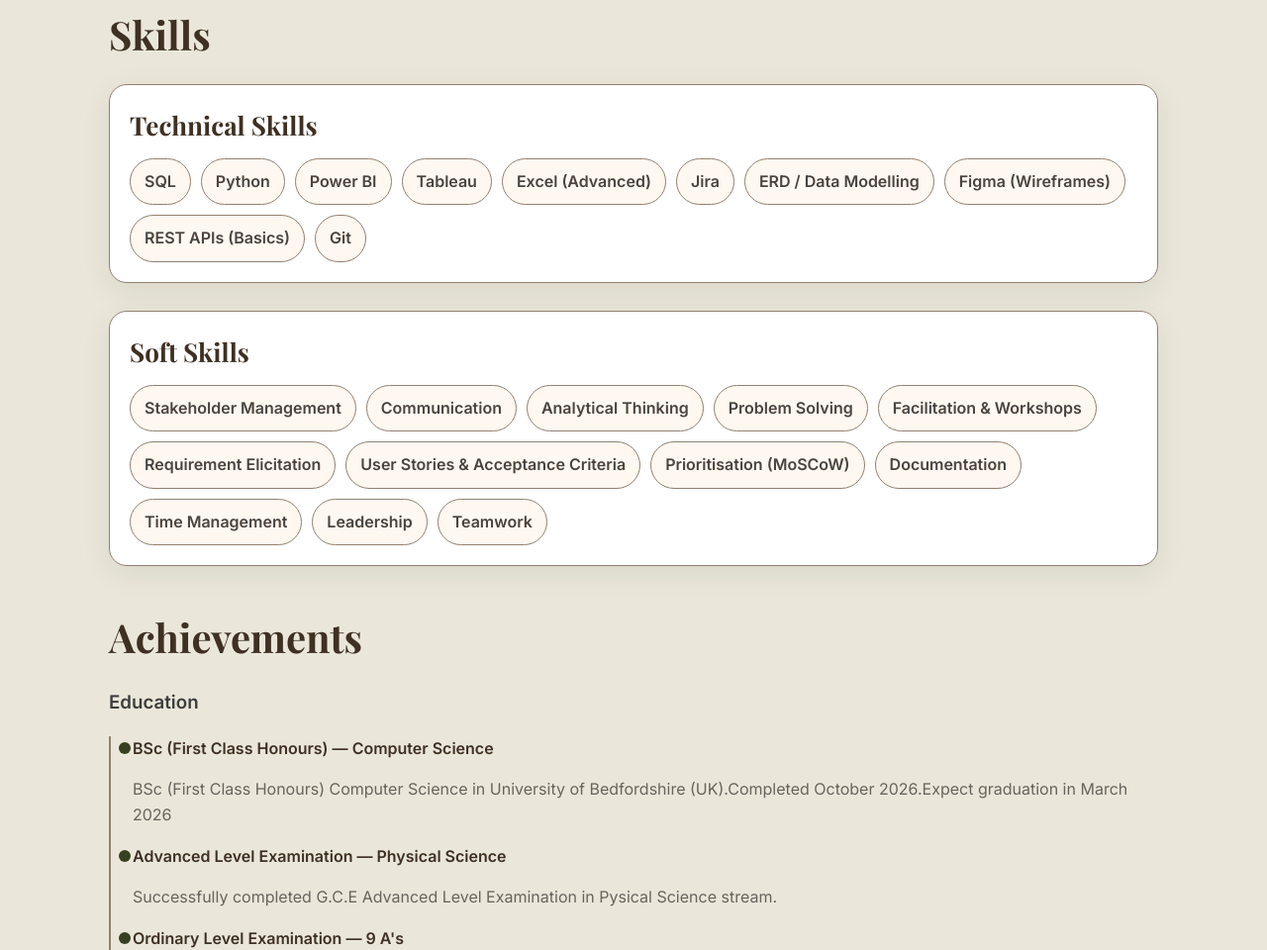
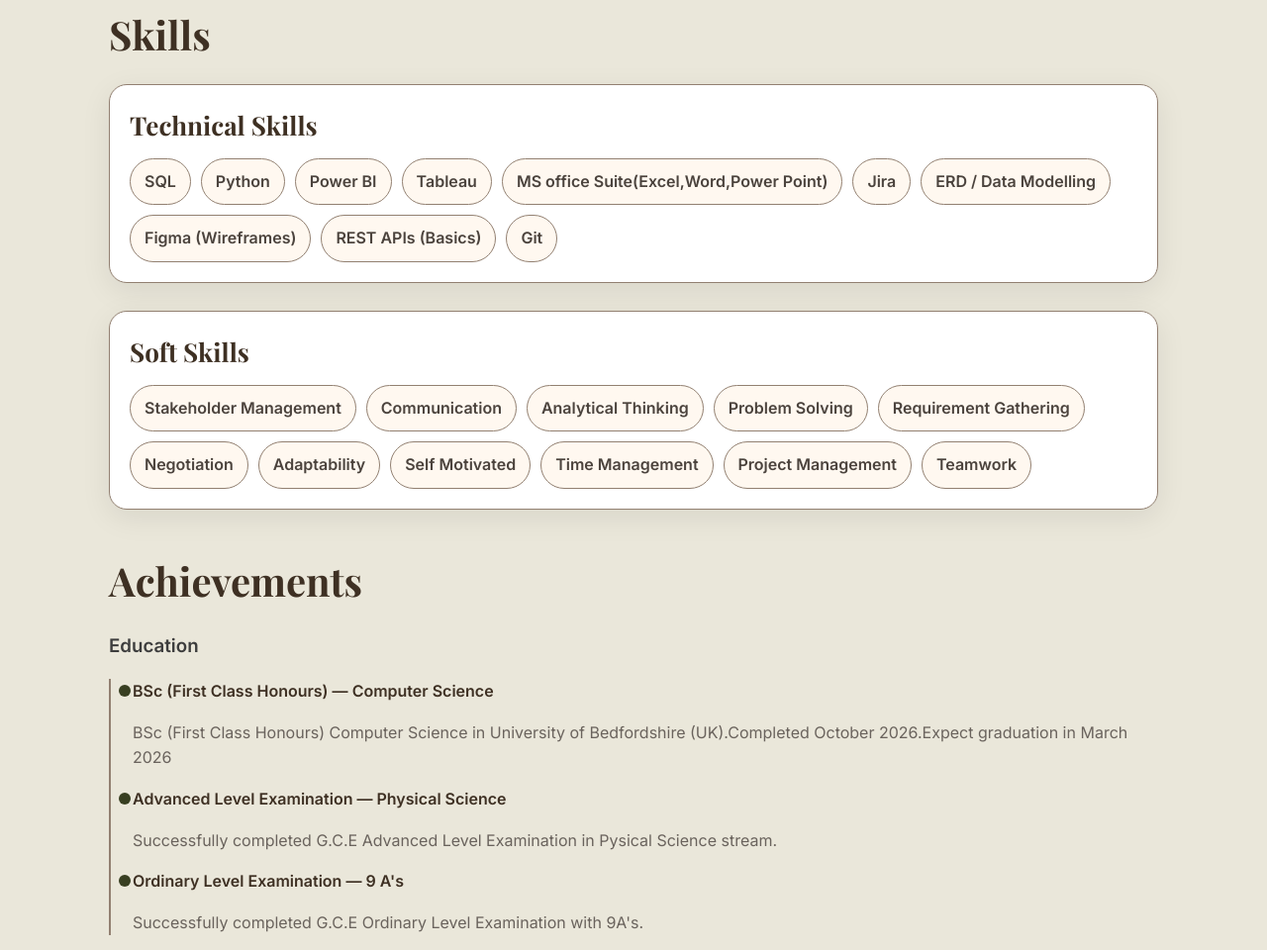
Before and after one commit to ChathuKaravita/MyPortfolio, a plain HTML site: page index.html in a window 1280 px wide. Shown: the part 1988-2948 px from the top of the page at 99% size. Drawn offline with nearby package versions, Linux system fonts and the light colour scheme.

Commit message:
Update index.html

```diff
--- a/index.html
+++ b/index.html
@@ -107,8 +107,8 @@
   <div class="panel-inner">
     <h2>Skills</h2>
     <div class="skill-stack">
-      <section class="skill-card" aria-labelledby="tech-skills"><h3 id="tech-skills">Technical Skills</h3><div class="chips"><span class="chip">SQL</span><span class="chip">Python</span><span class="chip">Power BI</span><span class="chip">Tableau</span><span class="chip">Excel (Advanced)</span><span class="chip">Jira</span><span class="chip">ERD / Data Modelling</span><span class="chip">Figma (Wireframes)</span><span class="chip">REST APIs (Basics)</span><span class="chip">Git</span></div></section>
-      <section class="skill-card" aria-labelledby="soft-skills"><h3 id="soft-skills">Soft Skills</h3><div class="chips"><span class="chip">Stakeholder Management</span><span class="chip">Communication</span><span class="chip">Analytical Thinking</span><span class="chip">Problem Solving</span><span class="chip">Facilitation & Workshops</span><span class="chip">Requirement Elicitation</span><span class="chip">User Stories & Acceptance Criteria</span><span class="chip">Prioritisation (MoSCoW)</span><span class="chip">Documentation</span><span class="chip">Time Management</span><span class="chip">Leadership</span><span class="chip">Teamwork</span></div></section>
+      <section class="skill-card" aria-labelledby="tech-skills"><h3 id="tech-skills">Technical Skills</h3><div class="chips"><span class="chip">SQL</span><span class="chip">Python</span><span class="chip">Power BI</span><span class="chip">Tableau</span><span class="chip">MS office Suite(Excel,Word,Power Point)</span><span class="chip">Jira</span><span class="chip">ERD / Data Modelling</span><span class="chip">Figma (Wireframes)</span><span class="chip">REST APIs (Basics)</span><span class="chip">Git</span></div></section>
+      <section class="skill-card" aria-labelledby="soft-skills"><h3 id="soft-skills">Soft Skills</h3><div class="chips"><span class="chip">Stakeholder Management</span><span class="chip">Communication</span><span class="chip">Analytical Thinking</span><span class="chip">Problem Solving</span><span class="chip" class="chip">Requirement Gathering</span><span class="chip">Negotiation</span><span class="chip">Adaptability</span><span class="chip">Self Motivated</span><span class="chip">Time Management</span><span class="chip">Project Management</span><span class="chip">Teamwork</span></div></section>
     </div>
   </div>
 </section>
```
